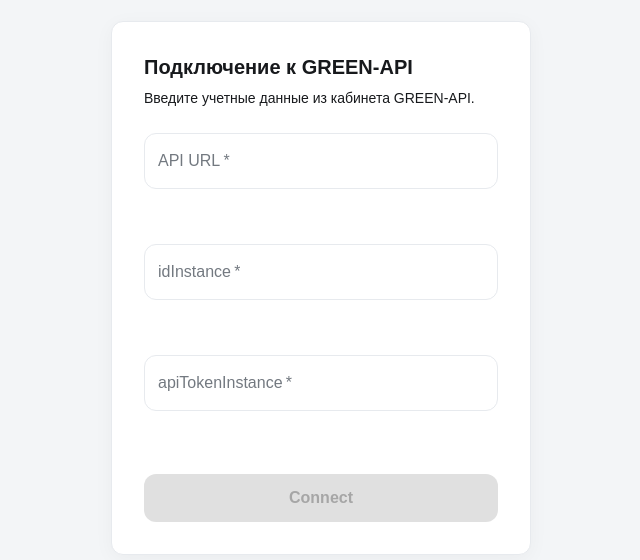
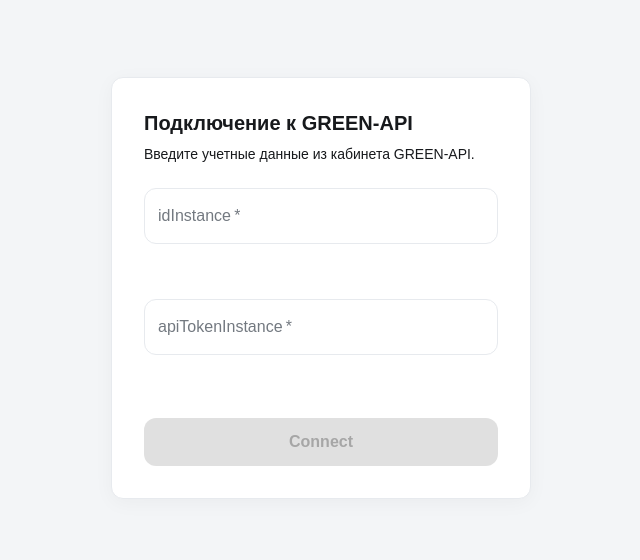
Before and after one commit to Makflay/green-api-chat, a React (Vite) app in the folder client/: page / in a window 1280 px wide. Shown: the part 112-672 px from the top of the page, without its empty margins (319-959 px from the left). Built offline with nearby package versions, Linux system fonts and the light colour scheme.

Commit message:
refactor: remove apiUrl from credentials

```diff
--- a/client/src/App.tsx
+++ b/client/src/App.tsx
@@ -5,11 +5,8 @@
 import { MessengerLayout } from "./components/MessengerLayout/MessengerLayout";
 
 import * as greenApi from "./api/greenApi";
-import type { Chat, Message } from "./types/chat.type";
-import type {
-  GreenApiCredentials,
-  IncomingTextNotificationResponse,
-} from "./types/greenApi.type";
+import type { Chat, Message, Credentials } from "./types/chat.type";
+import type { IncomingTextNotificationResponse } from "./types/greenApi.type";
 
 import {
   getPhoneError,
@@ -19,9 +16,7 @@
 import { useNotifications } from "./hooks/useNotifications";
 
 function App() {
-  const [credentials, setCredentials] = useState<GreenApiCredentials | null>(
-    null,
-  );
+  const [credentials, setCredentials] = useState<Credentials | null>(null);
   const [chats, setChats] = useState<Chat[]>([]);
   const [activeChatId, setActiveChatId] = useState<string | null>(null);
 
--- a/client/src/api/greenApi.ts
+++ b/client/src/api/greenApi.ts
@@ -1,13 +1,15 @@
 import type {
   DeleteNotificationRequest,
   SendMessageRequest,
-  GreenApiCredentials,
   SendMessageResponse,
   CheckAccountRequest,
   CheckAccountResponse,
   DeleteNotificationResponse,
   ReceiveNotificationResponse,
 } from "../types/greenApi.type";
+import type { Credentials } from "../types/chat.type";
+
+const GREEN_API_BASE_URL = "https://api.green-api.com";
 
 export class GreenApiHttpError extends Error {
   readonly status: number;
@@ -27,14 +29,13 @@
 }
 
 export async function sendMessage(
-  credentials: GreenApiCredentials,
+  credentials: Credentials,
   payload: SendMessageRequest,
 ): Promise<SendMessageResponse> {
-  const { apiUrl, idInstance, apiTokenInstance } = credentials;
-  const baseUrl = apiUrl.replace(/\/+$/, "");
+  const { idInstance, apiTokenInstance } = credentials;
 
   const response = await fetch(
-    `${baseUrl}/waInstance${idInstance}/sendMessage/${apiTokenInstance}`,
+    `${GREEN_API_BASE_URL}/waInstance${idInstance}/sendMessage/${apiTokenInstance}`,
     {
       method: "POST",
       headers: {
@@ -66,14 +67,13 @@
 }
 
 export async function checkAccount(
-  credentials: GreenApiCredentials,
+  credentials: Credentials,
   payload: CheckAccountRequest,
 ): Promise<CheckAccountResponse> {
-  const { apiUrl, idInstance, apiTokenInstance } = credentials;
-  const baseUrl = apiUrl.replace(/\/+$/, "");
+  const { idInstance, apiTokenInstance } = credentials;
 
   const response = await fetch(
-    `${baseUrl}/waInstance${idInstance}/checkAccount/${apiTokenInstance}`,
+    `${GREEN_API_BASE_URL}/waInstance${idInstance}/checkAccount/${apiTokenInstance}`,
     {
       method: "POST",
       headers: {
@@ -91,14 +91,13 @@
 }
 
 export async function receiveNotification(
-  credentials: GreenApiCredentials,
+  credentials: Credentials,
   signal?: AbortSignal,
 ): Promise<ReceiveNotificationResponse | null> {
-  const { apiUrl, idInstance, apiTokenInstance } = credentials;
-  const baseUrl = apiUrl.replace(/\/+$/, "");
+  const { idInstance, apiTokenInstance } = credentials;
 
   const response = await fetch(
-    `${baseUrl}/waInstance${idInstance}/receiveNotification/${apiTokenInstance}`,
+    `${GREEN_API_BASE_URL}/waInstance${idInstance}/receiveNotification/${apiTokenInstance}`,
     {
       method: "GET",
       signal,
@@ -141,15 +140,14 @@
 }
 
 export async function deleteNotification(
-  credentials: GreenApiCredentials,
+  credentials: Credentials,
   request: DeleteNotificationRequest,
   signal?: AbortSignal,
 ): Promise<DeleteNotificationResponse> {
-  const { apiUrl, idInstance, apiTokenInstance } = credentials;
-  const baseUrl = apiUrl.replace(/\/+$/, "");
+  const { idInstance, apiTokenInstance } = credentials;
 
   const response = await fetch(
-    `${baseUrl}/waInstance${idInstance}/deleteNotification/${apiTokenInstance}/${request.receiptId}`,
+    `${GREEN_API_BASE_URL}/waInstance${idInstance}/deleteNotification/${apiTokenInstance}/${request.receiptId}`,
     {
       method: "DELETE",
       signal,
--- a/client/src/components/CredentialsForm/CredentialsForm.tsx
+++ b/client/src/components/CredentialsForm/CredentialsForm.tsx
@@ -13,28 +13,12 @@
   ConnectProgress,
 } from "./CredentialsForm.styles";
 
-import type { GreenApiCredentials } from "../../types/greenApi.type";
+import type { Credentials } from "../../types/chat.type";
 
 type CredentialsFormProps = {
-  onConnect: (credentials: GreenApiCredentials) => void;
+  onConnect: (credentials: Credentials) => void;
   loading?: boolean;
 };
-
-function isValidApiUrl(value: string): boolean {
-  try {
-    const url = new URL(value.trim());
-
-    return (
-      url.protocol === "https:" &&
-      !url.username &&
-      !url.password &&
-      !url.search &&
-      !url.hash
-    );
-  } catch {
-    return false;
-  }
-}
 
 export function CredentialsForm({
   onConnect,
@@ -43,21 +27,15 @@
   const [idInstance, setIdInstance] = useState("");
   const [apiTokenInstance, setApiTokenInstance] = useState("");
   const [touched, setTouched] = useState({
-    apiUrl: false,
     idInstance: false,
     apiTokenInstance: false,
   });
-  const [apiUrl, setApiUrl] = useState("");
-
-  const apiUrlError = touched.apiUrl && !isValidApiUrl(apiUrl);
 
   const idInstanceError = touched.idInstance && !idInstance.trim();
   const apiTokenInstanceError =
     touched.apiTokenInstance && !apiTokenInstance.trim();
   const canConnect =
-    isValidApiUrl(apiUrl) &&
-    Boolean(idInstance.trim()) &&
-    Boolean(apiTokenInstance.trim());
+    Boolean(idInstance.trim()) && Boolean(apiTokenInstance.trim());
 
   function handleSubmit(event: FormEvent<HTMLFormElement>) {
     event.preventDefault();
@@ -67,7 +45,6 @@
     }
 
     setTouched({
-      apiUrl: false,
       idInstance: true,
       apiTokenInstance: true,
     });
@@ -77,7 +54,6 @@
     }
 
     onConnect({
-      apiUrl: apiUrl.trim().replace(/\/+$/, ""),
       idInstance: idInstance.trim(),
       apiTokenInstance: apiTokenInstance.trim(),
     });
@@ -101,24 +77,6 @@
           onSubmit={handleSubmit}
           noValidate
         >
-          <Field
-            id="apiUrl"
-            name="apiUrl"
-            label="API URL"
-            type="url"
-            value={apiUrl}
-            onChange={(event) => setApiUrl(event.target.value)}
-            onBlur={() =>
-              setTouched((current) => ({ ...current, apiUrl: true }))
-            }
-            disabled={loading}
-            error={apiUrlError}
-            helperText={apiUrlError ? "Введите корректный apiUrl" : " "}
-            required
-            fullWidth
-            autoComplete="off"
-          />
-
           <Field
             id="idInstance"
             name="idInstance"
--- a/client/src/hooks/useNotifications.ts
+++ b/client/src/hooks/useNotifications.ts
@@ -1,10 +1,9 @@
 import { useState, useEffect, useRef } from "react";
 
 import * as greenApi from "../api/greenApi";
-import type {
-  GreenApiCredentials,
-  IncomingTextNotificationResponse,
-} from "../types/greenApi.type";
+import type { IncomingTextNotificationResponse } from "../types/greenApi.type";
+import type { Credentials } from "../types/chat.type";
+
 import {
   isIncomingTextNotification,
   isUnsupportedNotification,
@@ -13,31 +12,14 @@
 const POLLING_DELAY_MS = 3000;
 
 function hasValidCredentialFormat(
-  apiUrl: string,
   idInstance: string,
   apiTokenInstance: string,
 ): boolean {
-  if (!/^\d+$/.test(idInstance) || !apiTokenInstance) {
-    return false;
-  }
-
-  try {
-    const url = new URL(apiUrl);
-
-    return (
-      url.protocol === "https:" &&
-      !url.username &&
-      !url.password &&
-      !url.search &&
-      !url.hash
-    );
-  } catch {
-    return false;
-  }
+  return /^\d+$/.test(idInstance) && Boolean(apiTokenInstance);
 }
 
 export function useNotifications(
-  credentials: GreenApiCredentials | null,
+  credentials: Credentials | null,
   onNotification: (
     notification: IncomingTextNotificationResponse,
   ) => Promise<boolean>,
@@ -50,17 +32,15 @@
     callbackRef.current = onNotification;
   }, [onNotification]);
 
-  const apiUrl = credentials?.apiUrl.trim().replace(/\/+$/, "") ?? "";
   const idInstance = credentials?.idInstance.trim() ?? "";
   const apiTokenInstance = credentials?.apiTokenInstance.trim() ?? "";
 
   useEffect(() => {
-    if (!hasValidCredentialFormat(apiUrl, idInstance, apiTokenInstance)) {
+    if (!hasValidCredentialFormat(idInstance, apiTokenInstance)) {
       return;
     }
 
-    const currentCredentials: GreenApiCredentials = {
-      apiUrl,
+    const currentCredentials: Credentials = {
       idInstance,
       apiTokenInstance,
     };
@@ -196,6 +176,6 @@
 
       controller.abort();
     };
-  }, [apiUrl, idInstance, apiTokenInstance]);
+  }, [idInstance, apiTokenInstance]);
   return pollingError;
 }
--- a/client/src/types/greenApi.type.ts
+++ b/client/src/types/greenApi.type.ts
@@ -1,9 +1,3 @@
-import type { Credentials } from "./chat.type";
-
-export type GreenApiCredentials = Credentials & {
-  apiUrl: string;
-};
-
 export type SendMessageRequest = {
   chatId: string;
   message: string;
--- a/client/src/utils/chatId.ts
+++ b/client/src/utils/chatId.ts
@@ -3,7 +3,7 @@
   GreenApiHttpError,
   isGreenApiAuthError,
 } from "../api/greenApi";
-import type { GreenApiCredentials } from "../types/greenApi.type";
+import type { Credentials } from "../types/chat.type";
 
 export function normalizePhoneNumber(value: string): string {
   return value.replace(/[\s().\-–—]/g, "");
@@ -25,7 +25,7 @@
 
 export async function resolveMaxChatId(
   normalizedPhone: string,
-  credentials: GreenApiCredentials,
+  credentials: Credentials,
 ): Promise<string> {
   const phoneError = getPhoneError(normalizedPhone);
 
```
